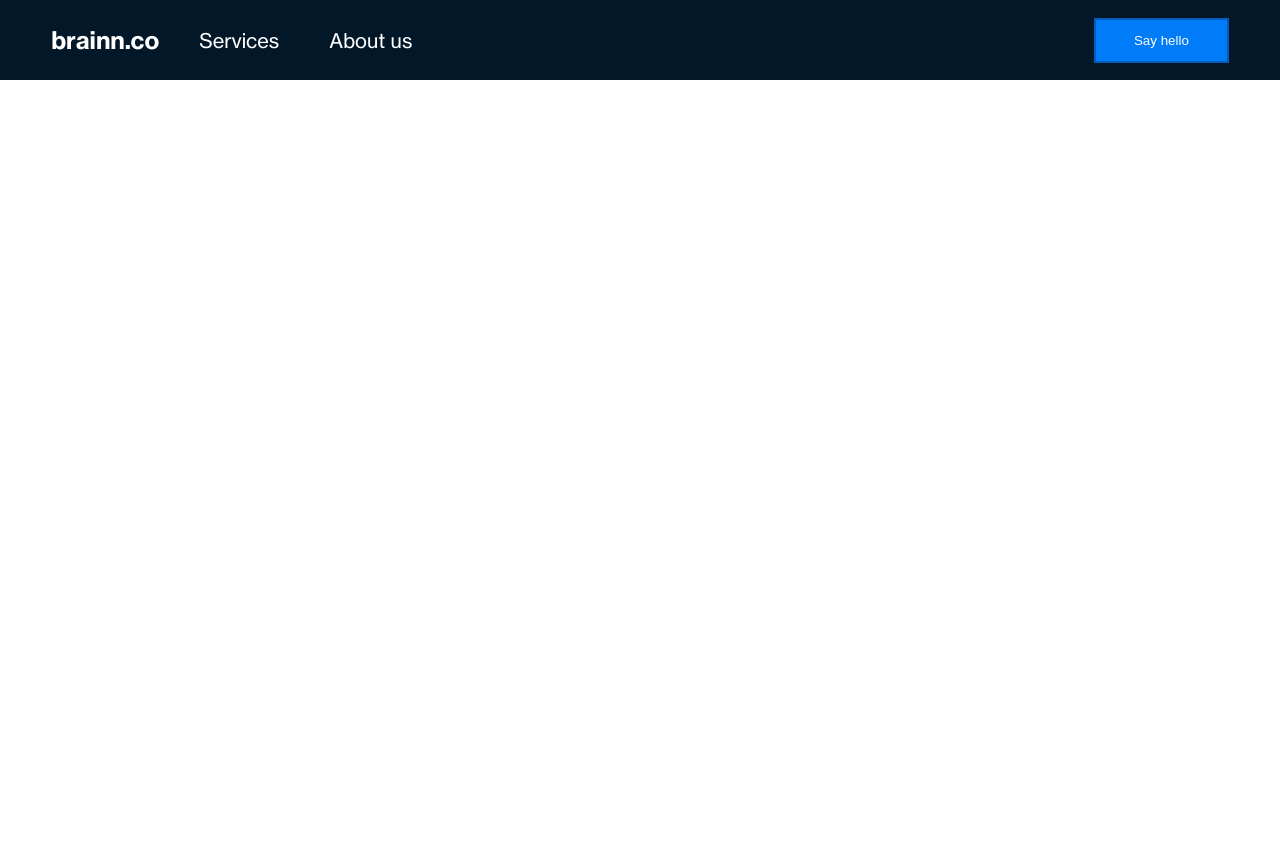
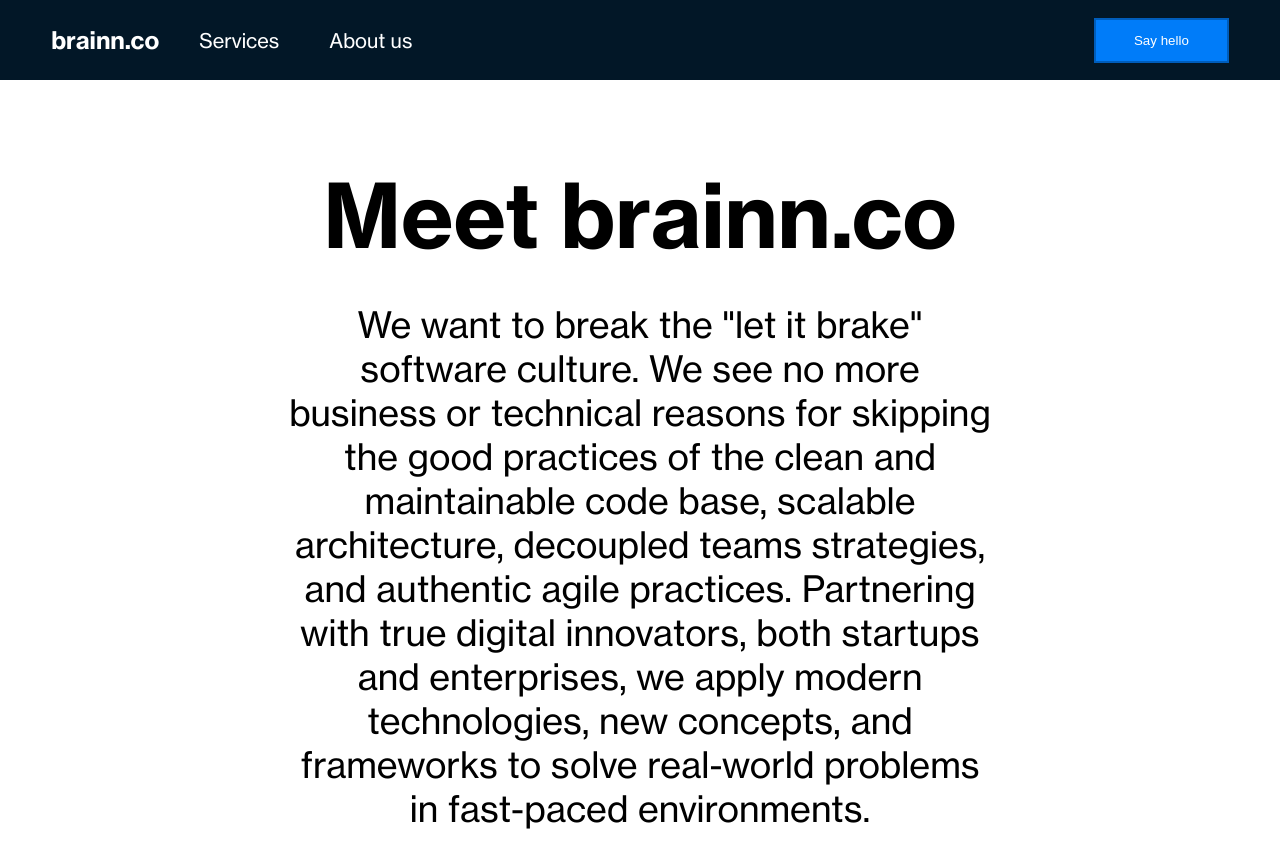
Before and after one commit to alexandreohara/brainn-lp, a React (Create React App) app: page /about-us in a window 1280 px wide. Before the commit the page ends 800 px from the top, so only its background shows below. Built offline with nearby package versions, Linux system fonts and the light colour scheme; a small style sheet from the web is missing.

Commit message:
Add page header

```diff
--- a/src/App.tsx
+++ b/src/App.tsx
@@ -8,6 +8,7 @@ import StormingPage from 'pages/StormingPage';
 import DeliveryPage from 'pages/DeliveryPage';
 import AugmentationPage from 'pages/AugmentationPage';
 import HowWeCanHelp from 'pages/HowWeCanHelp';
+import AboutUs from 'pages/AboutUs';
 
 const App = () => {
   return (
@@ -25,6 +26,7 @@ const App = () => {
             path={'/services/augmentation'}
             component={AugmentationPage}
           />
+          <Route exact path={'/about-us'} component={AboutUs} />
         </Switch>
       </Router>
     </React.Fragment>
--- /dev/null
+++ b/src/pages/AboutUs.tsx
@@ -0,0 +1,36 @@
+import React from 'react';
+import styled from 'styled-components';
+
+const StyledHeader = styled.div`
+  margin: 80px 288px 37px;
+  text-align: center;
+`;
+
+const StyledHeaderTitle = styled.div`
+  font-size: 88px;
+  font-weight: bold;
+`;
+
+const StyledHeaderText = styled.div`
+  font-size: 36px;
+  padding-top: 32px;
+`;
+
+const AboutUs = () => {
+  return (
+    <StyledHeader>
+      <StyledHeaderTitle>Meet brainn.co</StyledHeaderTitle>
+      <StyledHeaderText>
+        We want to break the &quot;let it brake&quot; software culture. We see
+        no more business or technical reasons for skipping the good practices of
+        the clean and maintainable code base, scalable architecture, decoupled
+        teams strategies, and authentic agile practices. Partnering with true
+        digital innovators, both startups and enterprises, we apply modern
+        technologies, new concepts, and frameworks to solve real-world problems
+        in fast-paced environments.
+      </StyledHeaderText>
+    </StyledHeader>
+  );
+};
+
+export default AboutUs;
```
